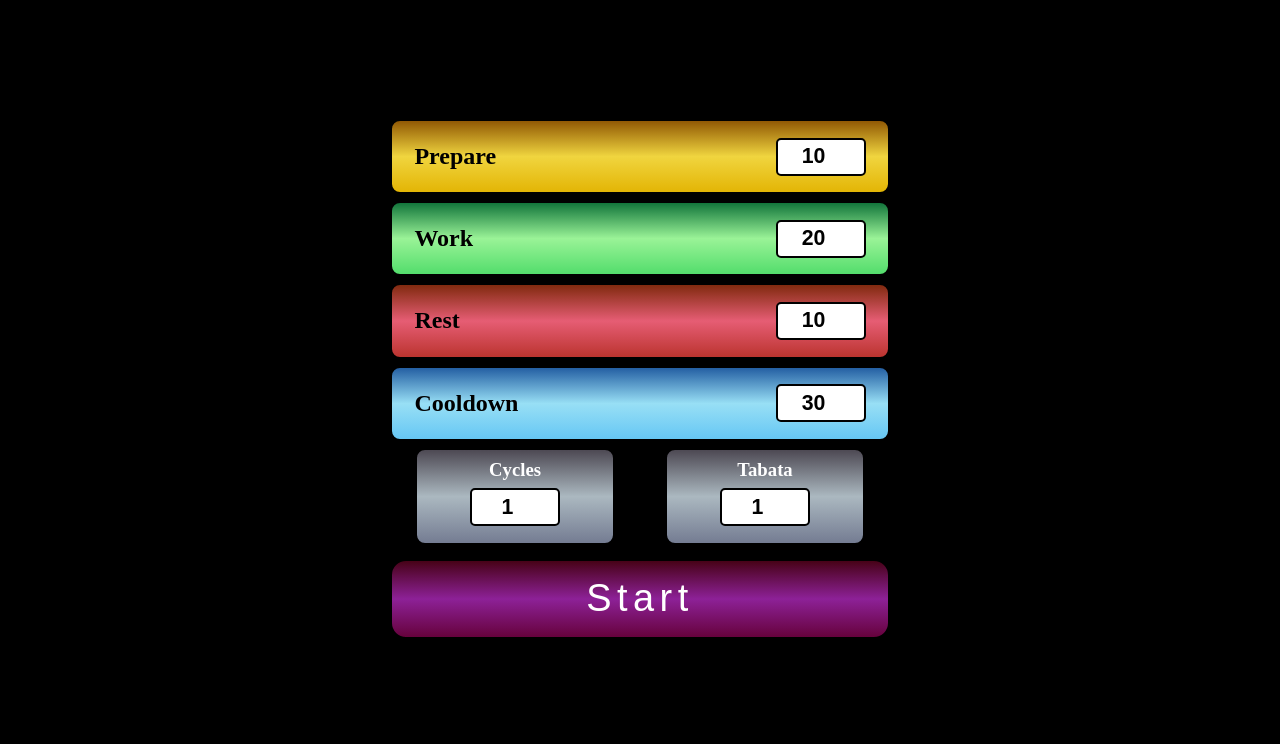
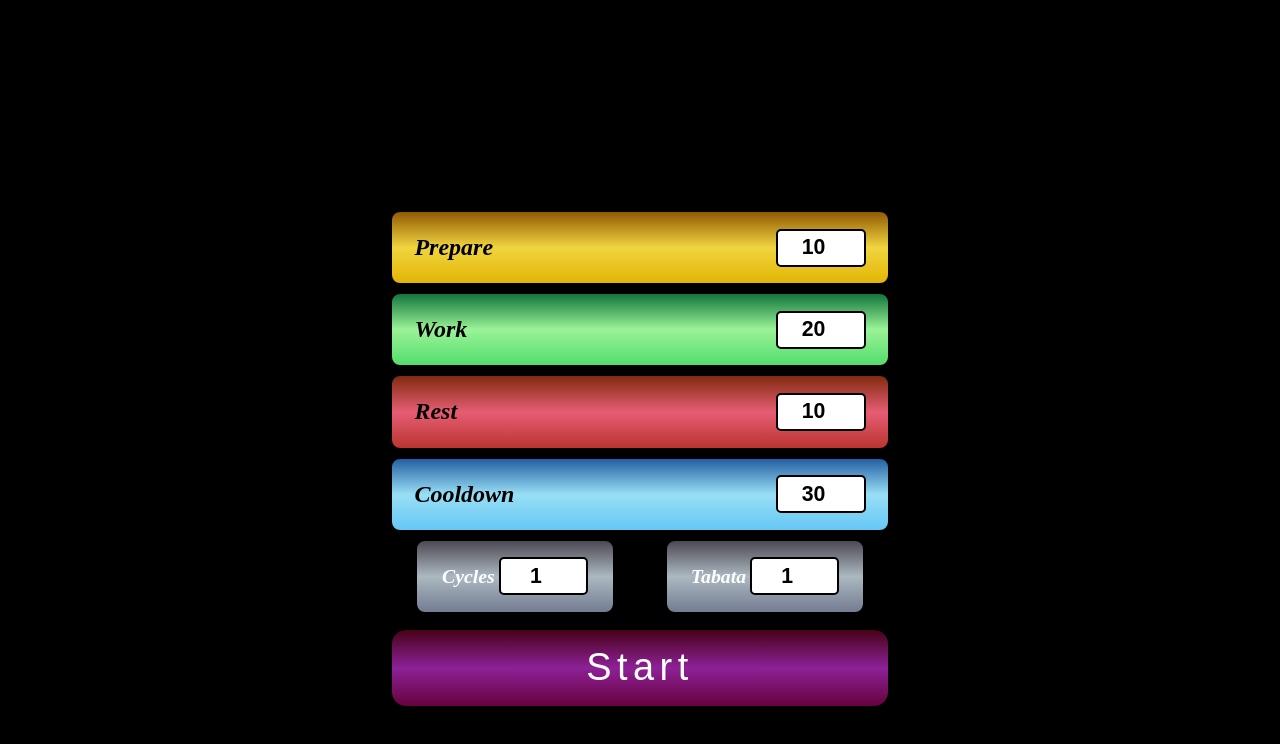
Before and after one commit to Caius-Scipio/WorkoutTimer, a plain HTML site: page index.html in a window 1280 px wide. Shown: the part 40-784 px from the top of the page. Drawn offline with Linux system fonts and the light colour scheme.

Commit message:
Adjustments for HTML validation and RWD

```diff
--- a/index.html
+++ b/index.html
@@ -18,19 +18,19 @@
     </header>
     <div class="container">
       <div class="container__prepare container--amber">
-        <label for="timer__prepare"><h2>Prepare</h2></label>
+        <label for="timer__prepare"><span class="label--1">Prepare</span></label>
         <input type="number" id="timer__prepare" min="1" max="60">
       </div>
       <div class="container__work container--green">
-        <label for="timer__work"><h2>Work</h2></label>
+        <label for="timer__work"><span class="label--1">Work</span></label>
         <input type="number" id="timer__work" min="1" max="60">
       </div>
       <div class="container__rest container--red">
-        <label for="timer__rest"><h2>Rest</h2></label>
+        <label for="timer__rest"><span class="label--1">Rest</span></label>
         <input type="number" id="timer__rest" min="1" max="60">
       </div>
       <div class="container__cooldown container--blue">
-        <label for="timer__cooldown"><h2>Cooldown</h2></label>
+        <label for="timer__cooldown"><span class="label--1">Cooldown</span></label>
         <input type="number" id="timer__cooldown" min="1" max="60">
       </div>
       <div class="container__timer">
@@ -38,11 +38,11 @@
       </div>
       <div class="container__setting">
         <div class="container__setting--Cycle">
-          <label for="cycles"><h3>Cycles</h3></label>
+          <label for="cycles"><span class="label--2">Cycles</span></label>
           <input type="number" id="cycles" min="1" max="60">
         </div>
         <div class="container__setting--Tabata">
-          <label for="tabatas"><h3>Tabata</h3></label>
+          <label for="tabatas"><span class="label--2">Tabata</span></label>
           <input type="number" id="tabatas" min="1" max="60">
         </div>
       </div>
--- a/styles/style_main.css
+++ b/styles/style_main.css
@@ -107,6 +107,19 @@ input, button {
   background-color: var(--gray);
 }
 
+.label--1, .label--2 {
+  font-weight: bold;
+  font-style: oblique;
+}
+
+.label--1 {
+  font-size: 1.5rem;
+}
+
+.label--2 {
+  font-size: 1.24rem;
+}
+
 /* Button Styling */
 .button {
   display: inline-block;
@@ -156,6 +169,7 @@ input {
 @media (min-width: 300px) {
   .container {
     width: 100%;
+    height: 115svh;
   }
 }
 
```
